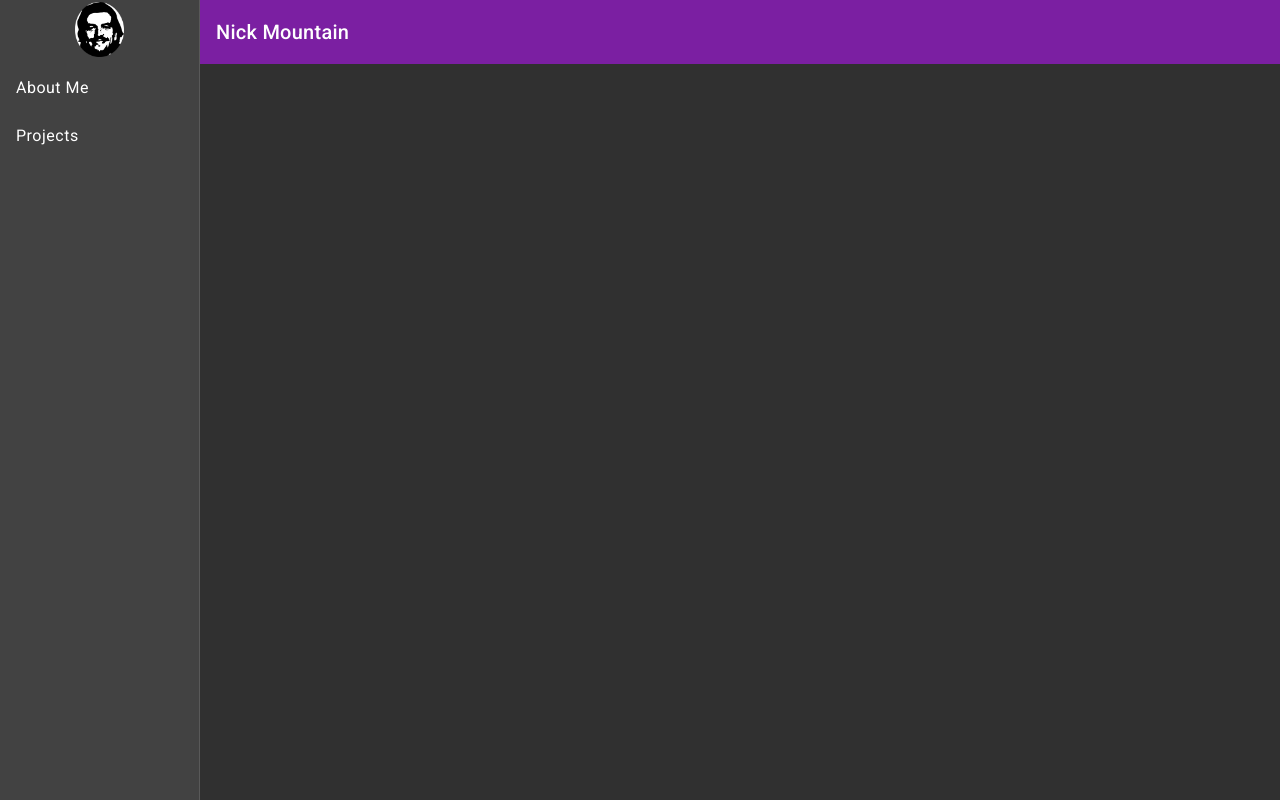
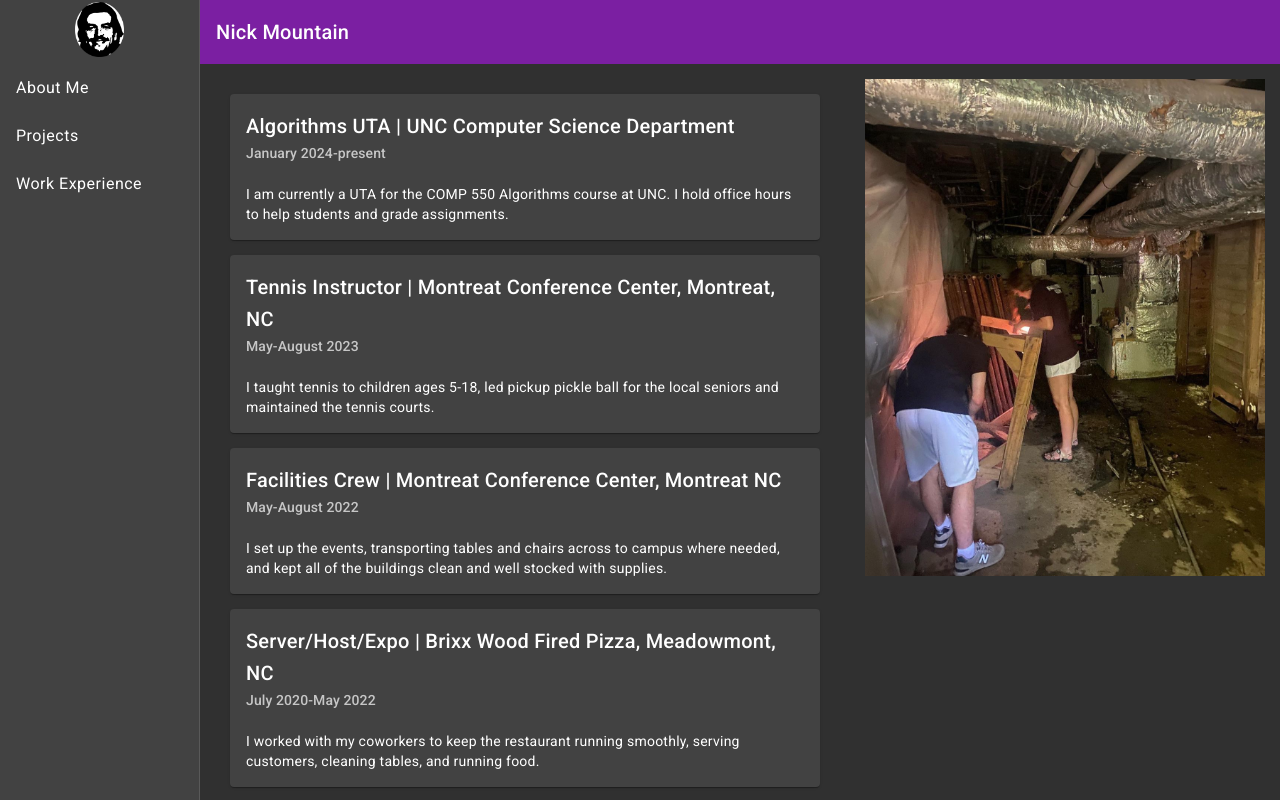
Before and after one commit to nicholasmountain11/nickmountain, an Angular app in the folder nick-app/: page /work-experience in a window 1280 px wide. Before the commit this address led to /. Built offline with nearby package versions, Linux system fonts and the light colour scheme.

Commit message:
create work experience page

```diff
--- a/nick-app/src/app/app-routing.module.ts
+++ b/nick-app/src/app/app-routing.module.ts
@@ -4,12 +4,14 @@ import { HomeComponent } from './home/home.component';
 import { AboutMeComponent } from './about-me/about-me.component';
 import { ProjectsComponent } from './projects/projects.component';
 import { ClassesComponent } from './classes/classes.component';
+import { WorkExperienceComponent } from './work-experience/work-experience.component';
 
 const routes: Routes = [
   { path: '', component: HomeComponent },
   { path: 'about-me', component: AboutMeComponent},
   { path: 'projects', component: ProjectsComponent},
-  { path: 'classes', component: ClassesComponent}
+  { path: 'classes', component: ClassesComponent},
+  { path: 'work-experience', component: WorkExperienceComponent},
 ];
 
 @NgModule({
--- a/nick-app/src/app/app.component.html
+++ b/nick-app/src/app/app.component.html
@@ -10,6 +10,7 @@
             </a>
             <a mat-list-item routerLink="/about-me">About Me</a>
             <a mat-list-item routerLink="/projects">Projects</a>
+            <a mat-list-item routerLink="/work-experience">Work Experience</a>
             <!-- to be added later -->
             <!-- <a mat-list-item routerLink="/classes">Classes</a> -->
         </mat-nav-list>
--- a/nick-app/src/app/app.module.ts
+++ b/nick-app/src/app/app.module.ts
@@ -13,6 +13,7 @@ import { ProjectsComponent } from './projects/projects.component';
 import { ClassesComponent } from './classes/classes.component';
 import {MatCardModule} from '@angular/material/card';
 import { ProjectWidget } from './widgets/project.widget';
+import { WorkExperienceComponent } from './work-experience/work-experience.component';
 
 @NgModule({
   declarations: [
@@ -21,7 +22,8 @@ import { ProjectWidget } from './widgets/project.widget';
     AboutMeComponent,
     ProjectsComponent,
     ClassesComponent,
-    ProjectWidget
+    ProjectWidget,
+    WorkExperienceComponent
   ],
   imports: [
     BrowserModule,
--- /dev/null
+++ b/nick-app/src/app/work-experience/work-experience.component.css
@@ -0,0 +1,17 @@
+.container {
+    display: flex;
+    align-items: flex-start;
+}
+
+mat-card {
+    margin: 15px;
+}
+
+.cards {
+    margin: 15px;
+}
+
+.container img {
+    margin: 15px;
+    width: 400px; /* adjust this value as needed */
+}
--- /dev/null
+++ b/nick-app/src/app/work-experience/work-experience.component.html
@@ -0,0 +1,54 @@
+<div class="container">
+    <div class="cards">
+        <mat-card>
+            <mat-card-header>
+                <mat-card-title>Algorithms UTA | UNC Computer Science Department</mat-card-title>
+                <mat-card-subtitle>January 2024-present</mat-card-subtitle>
+            </mat-card-header>
+            <br>
+            <mat-card-content>
+                <p>
+                    I am currently a UTA for the COMP 550 Algorithms course at UNC. I hold office hours to help students and grade assignments.
+                </p>
+            </mat-card-content>
+        </mat-card>
+        <mat-card>
+            <mat-card-header>
+                <mat-card-title>Tennis Instructor | Montreat Conference Center, Montreat, NC</mat-card-title>
+                <mat-card-subtitle>May-August 2023</mat-card-subtitle>
+            </mat-card-header>
+            <br>
+            <mat-card-content>
+                <p>
+                    I taught tennis to children ages 5-18, led pickup pickle ball for the local seniors and maintained the tennis courts.
+                </p>
+            </mat-card-content>
+        </mat-card>
+        <mat-card>
+            <mat-card-header>
+                <mat-card-title>Facilities Crew | Montreat Conference Center, Montreat NC</mat-card-title>
+                <mat-card-subtitle>May-August 2022</mat-card-subtitle>
+            </mat-card-header>
+            <br>
+            <mat-card-content>
+                <p>
+                    I set up the events, transporting tables and chairs across to campus where needed,
+                    and kept all of the buildings clean and well stocked with supplies.
+                </p>
+            </mat-card-content>
+        </mat-card>
+        <mat-card>
+            <mat-card-header>
+                <mat-card-title>Server/Host/Expo | Brixx Wood Fired Pizza, Meadowmont, NC</mat-card-title>
+                <mat-card-subtitle>July 2020-May 2022</mat-card-subtitle>
+            </mat-card-header>
+            <br>
+            <mat-card-content>
+                <p>
+                    I worked with my coworkers to keep the restaurant running smoothly, serving customers, cleaning tables, and running food.
+                </p>
+            </mat-card-content>
+        </mat-card>
+    </div>
+    <img src="assets/facilities-crew.jpg" alt="Facilities Crew">
+</div>
```
Also changed, not shown: nick-app/src/app/work-experience/work-experience.component.ts (added, +10 -0 lines), nick-app/src/assets/facilities-crew.jpg (added), 1 other file (tests, documents, lock files or other folders).
